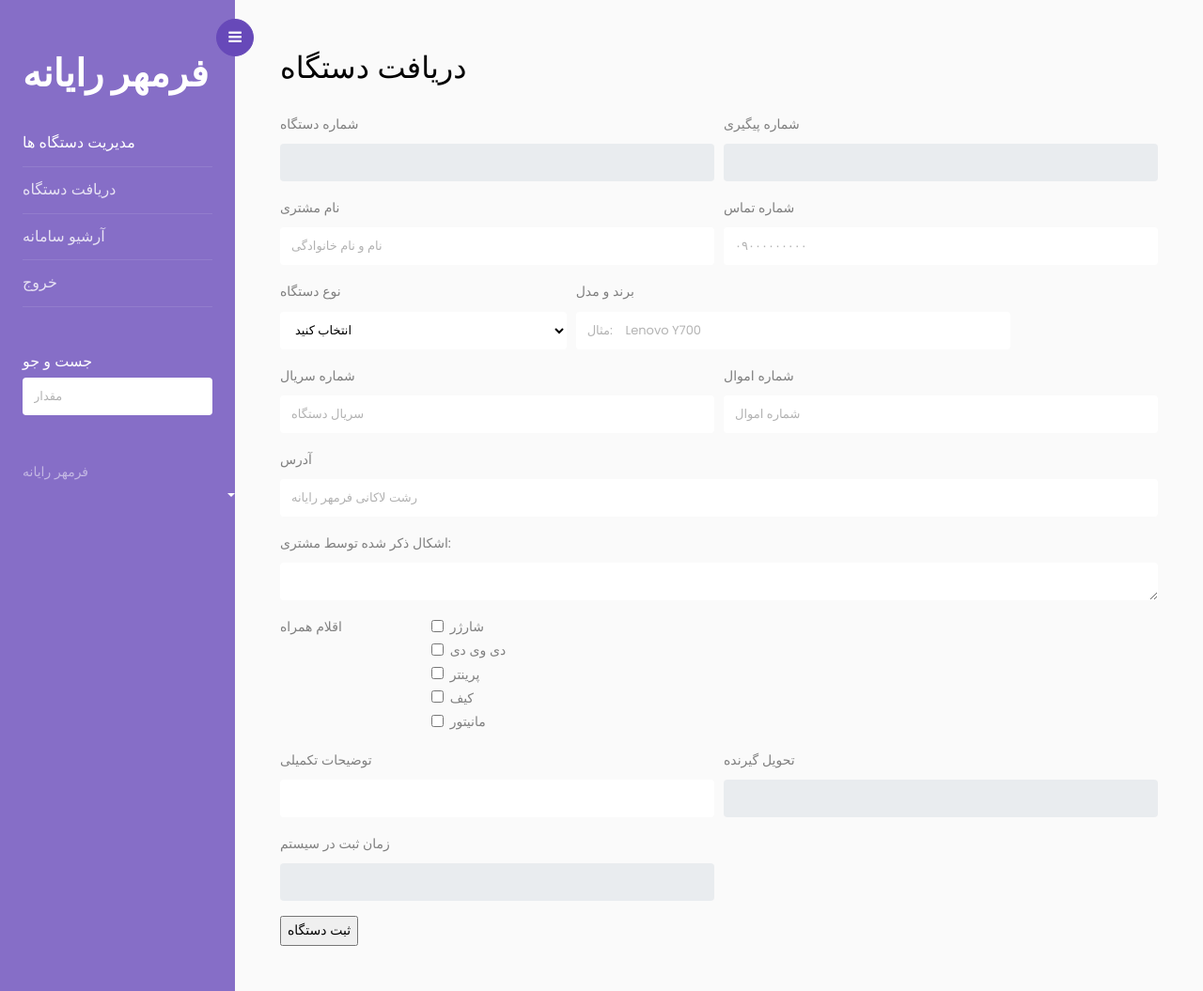
After one commit to ramtinsafadoust/far-service, a Flask app: page /edit in a window 1280 px wide. The commit adds this page. Shown: the whole page at 94% size. Run offline with Flask 2, Linux system fonts and the light colour scheme; a user stored in the database is signed in; some libraries are stand-ins or nearby versions.

Commit message:
Some Chnages / Stable Point

```diff
--- a/app.py
+++ b/app.py
@@ -22,6 +22,7 @@ Login_manager.init_app(app)
 
 
 
+
 db = SQLAlchemy(app)
 
 class devices(db.Model):
@@ -42,6 +43,7 @@ class devices(db.Model):
     out_time =db.Column(db.String(100))
     situation=db.Column(db.Integer)
     deliverd=db.Column(db.Integer)
+    repair_report=db.Column(db.String(400))
 
 
     def __repr__ (self):
@@ -67,8 +69,10 @@ def load_user(user_id):
 
 
 @app.route('/')
-@login_required
+
 def home():
+    if not current_user.is_authenticated:
+        return redirect(url_for('.login'))
 
 
 
@@ -115,14 +119,30 @@ def listtostrint(s):
     # return string
     return str1
 
+@app.route('/edit')
+def edit():
+    if not current_user.is_authenticated:
+        return redirect(url_for('.login'))
+
+
+    return render_template('edit.html')
+
+@app.route('/report' ,methods=['POST','GET'])
+def report():
+    if request.method=='POST':
+        return "ITS OK"
+
 
 @app.route('/add',methods=["POST","GET"])
-@login_required
 def add():
+    jdatetime.set_locale('fa_IR')
+    if not current_user.is_authenticated:
+        return redirect(url_for('.login'))
+    print(jdatetime.datetime.now().strftime("%a, %d %b %Y %H:%M:%S"))
     regby=current_user.surename
     if request.method=="POST":
 
-       # print(request.form.getlist("accessories"))
+        #print(request.form.getlist("accessories"))
         accs=(listtostrint(request.form.getlist("accessories")))
         #temp=request.form["customer_phone"]
         tracking_number=random.randint(1000000,9999999)
@@ -139,7 +159,7 @@ def add():
         giver_name=request.form["giver_name"]
         situation=0
         deliverd=0
-        in_time=request.form["in_time"]
+        in_time=jdatetime.datetime.now().strftime("%a, %d %b %Y %H:%M:%S")
 
        #in_time=request.form["in_time"]
        # out_time=request.form["out_time"]
@@ -151,6 +171,9 @@ def add():
         pass
     return render_template('add.html',time=jdatetime.datetime.now().strftime("%a, %d %b %Y %H:%M:%S"),regby=regby)
 
+
+
+
 if __name__ == '__main__':
 
 
--- /dev/null
+++ b/templates/edit.html
@@ -0,0 +1,215 @@
+<!doctype html>
+<html lang="en">
+  <head>
+  	<title>ویرایش دستگاه</title>
+    <meta charset="utf-8">
+    <meta name="viewport" content="width=device-width, initial-scale=1, shrink-to-fit=no">
+
+    <link href="https://fonts.googleapis.com/css?family=Poppins:300,400,500,600,700,800,900" rel="stylesheet">
+
+		<link rel="stylesheet" href="https://stackpath.bootstrapcdn.com/font-awesome/4.7.0/css/font-awesome.min.css">
+		<link rel="stylesheet" href="../static/add/css/style.css">
+		<link rel="stylesheet" href="https://unpkg.com/persian-datepicker@1.2.0/dist/css/persian-datepicker.min.css">
+
+  </head>
+  <body>
+
+		<div class="wrapper d-flex align-items-stretch">
+			<nav id="sidebar">
+				<div class="custom-menu">
+					<button type="button" id="sidebarCollapse" class="btn btn-primary">
+	          <i class="fa fa-bars"></i>
+	          <span class="sr-only">Toggle Menu</span>
+	        </button>
+        </div>
+				<div class="p-4 pt-5">
+		  		<h1><a href="index.html" class="logo">فرمهر رایانه</a></h1>
+	        <ul class="list-unstyled components mb-5">
+	          <li class="active">
+	            <a href="/"  aria-expanded="false" class="dropdown-toggle">مدیریت دستگاه ها</a>
+
+	          </li>
+	          <li>
+	              <a href="/add">دریافت دستگاه  </a>
+	          </li>
+	          <li>
+
+              <a href="/archive">آرشیو سامانه</a>
+	          </li>
+	          <li>
+              <a href="/logout">خروج</a>
+	          </li>
+	        </ul>
+
+	        <div class="mb-5">
+						<h3 class="h6">جست و جو</h3>
+						<form action="#" class="colorlib-subscribe-form">
+	            <div class="form-group d-flex">
+	            	<div class="icon"><span class="icon-paper-plane"></span></div>
+	              <input type="text" class="form-control" placeholder="مقدار ">
+	            </div>
+	          </form>
+					</div>
+
+	        <div class="footer">
+	        	<p><!-- Link back to Colorlib can't be removed. Template is licensed under CC BY 3.0. -->
+						  فرمهر رایانه
+						  <!-- Link back to Colorlib can't be removed. Template is licensed under CC BY 3.0. --></p>
+	        </div>
+
+	      </div>
+    	</nav>
+        <!-- Page Content  -->
+      <div id="content" class="p-4 p-md-5 pt-5">
+
+        <h2 class="mb-4">دریافت دستگاه</h2>
+        <form action="#" method="POST">
+			<div class="form-row">
+			  <div class="form-group col-md-6">
+				<label for="inputEmail4">شماره دستگاه</label>
+				<input type="text" class="form-control" id="id" name="id" placeholder="" readonly>
+			  </div>
+			  <div class="form-group col-md-6">
+				<label for="inputPassword4">شماره پیگیری</label>
+				<input type="text" class="form-control" id="tracking_number" name="tracking_number" placeholder="" readonly>
+			  </div>
+
+			  <div class="form-group col-md-6">
+				<label for="inputEmail4">نام مشتری</label>
+				<input type="text" class="form-control" id="customer_name" name="customer_name" placeholder="نام و نام خانوادگی" >
+			  </div>
+			  <div class="form-group col-md-6">
+				<label for="inputPassword4">شماره تماس</label>
+				<input type="number" class="form-control" id="customer_phone" name="customer_phone" placeholder="۰۹۰۰۰۰۰۰۰۰۰" >
+			  </div>
+
+			  <div class="form-group col-md-4">
+				<label for="inputState">نوع دستگاه</label>
+				<select id="device_type" name="device_type" class="form-control">
+				  <option selected>انتخاب کنید</option>
+				  <option>لپ تاپ</option>
+				  <option>رو میزی</option>
+				  <option>مانیتور</option>
+				  <option>گوشی / تبلت</option>
+				  <option>All In One</option>
+				</select>
+
+			  </div>
+			  <div class="form-group col-md-6">
+				<label for="inputPassword4">برند و مدل</label>
+				<input type="text" class="form-control" id="device_model" name="device_model" placeholder="مثال:    Lenovo Y700" >
+			  </div>
+			  <div class="form-group col-md-6">
+				<label for="inputPassword4">شماره سریال</label>
+				<input type="text" class="form-control" id="serial_number" name="serial_number" placeholder="سریال دستگاه" >
+			  </div>
+			  <div class="form-group col-md-6">
+				<label for="inputPassword4">شماره اموال</label>
+				<input type="text" class="form-control" id="property_number" name="property_number" placeholder="شماره اموال" >
+			  </div>
+			</div>
+			<div class="form-group">
+			  <label for="inputAddress">آدرس</label>
+			  <input type="text" class="form-control" id="address" name="address" placeholder="رشت لاکانی فرمهر رایانه">
+			</div>
+
+
+			<div class="form-group">
+				<label for="comment">اشکال ذکر شده توسط مشتری:</label>
+				<textarea class="form-control" rows="5" id="problem" name="problem"></textarea>
+			  </div>
+
+			  <div class="form-group row">
+				<div class="col-sm-2">اقلام همراه</div>
+				<div class="col-sm-10">
+				  <div class="form-check">
+					<input class="form-check-input" type="checkbox" id="adapter" name="accessories" value="شارژر">
+					<label class="form-check-label" for="gridCheck1">
+					  شارژر
+					</label>
+				  </div>
+				  <div class="form-check">
+					<input class="form-check-input" type="checkbox" id="dvd" name="accessories" value="دی وی دی">
+					<label class="form-check-label" for="gridCheck2">
+					  دی وی دی
+					</label>
+				  </div>
+				  <div class="form-check">
+					<input class="form-check-input" type="checkbox" id="printer" name="accessories" value="پرینتر">
+					<label class="form-check-label" for="gridCheck3">
+					  پرینتر
+					</label>
+				  </div>
+				  <div class="form-check">
+					<input class="form-check-input" type="checkbox" id="bag" name="accessories" value="کیف">
+					<label class="form-check-label" for="gridCheck4">
+					  کیف
+					</label>
+				  </div>
+				  <div class="form-check">
+					<input class="form-check-input" type="checkbox" id="monitor" name="accessories" value="مانیتور">
+					<label class="form-check-label" for="gridCheck5">
+					  مانیتور
+					</label>
+				  </div>
+				</div>
+			  </div>
+
+			<div class="form-row">
+			  <div class="form-group col-md-6">
+				<label for="inputCity">توضیحات تکمیلی</label>
+				<input type="text" class="form-control" id="other_text" name="other_text">
+
+			  </div>
+
+
+			  <div class="form-group col-md-6">
+				<label for="inputPassword4">تحویل گیرنده</label>
+				<input type="text" class="form-control" id="giver_name" name="giver_name" value='' readonly >
+			  </div>
+
+
+			  <div class="form-group col-md-6">
+				<label for="inputPassword4">زمان ثبت در سیستم</label>
+				<input style="font-size: larger;" type="text" class="form-control" id="in_time" name="in_time" readonly value=''>
+			  </div>
+
+
+
+
+			</div>
+			<input type="submit" value="ثبت دستگاه"/>
+		  </form>
+      </div>
+		</div>
+
+    <script src="../static/add/js/jquery.min.js"></script>
+    <script src="../static/add/js/popper.js"></script>
+    <script src="../static/add/js/bootstrap.min.js"></script>
+	<script src="../static/add/js/main.js"></script>
+	<script src="https://unpkg.com/persian-date@1.1.0/dist/persian-date.min.js"> </script>
+	<script src="https://unpkg.com/persian-datepicker@1.2.0/dist/js/persian-datepicker.min.js"> </script>
+
+
+
+	<script type="text/javascript">
+		$(document).ready(function() {
+		$("#mydate").persianDatepicker({
+		altField: '#mydate',
+		altFormat: "YYYY/MM/DD",
+		observer: true,
+		format: 'YYYY/MM/DD',
+		initialValue: false,
+		initialValueType: 'persian',
+		autoClose: true,
+		maxDate: 'today',
+		});
+		});
+	</script>
+
+
+  </body>
+
+</html>
+
+<script type="text/javascript">
```
Also changed, not shown: templates/index.html (+93 -12 lines), devices.sqlite3.
